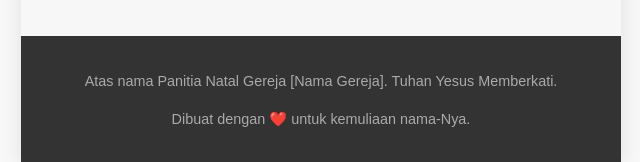
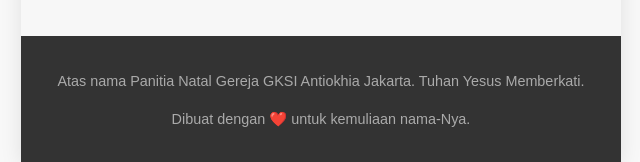
Before and after one commit to gksiantiokhia/undangan-perayaan-natal-2025, a plain HTML site: page index.html in a window 1280 px wide. Shown: the part 2155-2317 px from the top of the page, 319-959 px from the left. Drawn offline with Linux system fonts and the light colour scheme.

Commit message:
Update index.html

```diff
--- a/index.html
+++ b/index.html
@@ -65,7 +65,7 @@
         </section>
 
         <footer>
-            <p>Atas nama Panitia Natal Gereja [Nama Gereja]. Tuhan Yesus Memberkati.</p>
+            <p>Atas nama Panitia Natal Gereja GKSI Antiokhia Jakarta. Tuhan Yesus Memberkati.</p>
             <p>Dibuat dengan ❤️ untuk kemuliaan nama-Nya.</p>
         </footer>
     </div>
```
